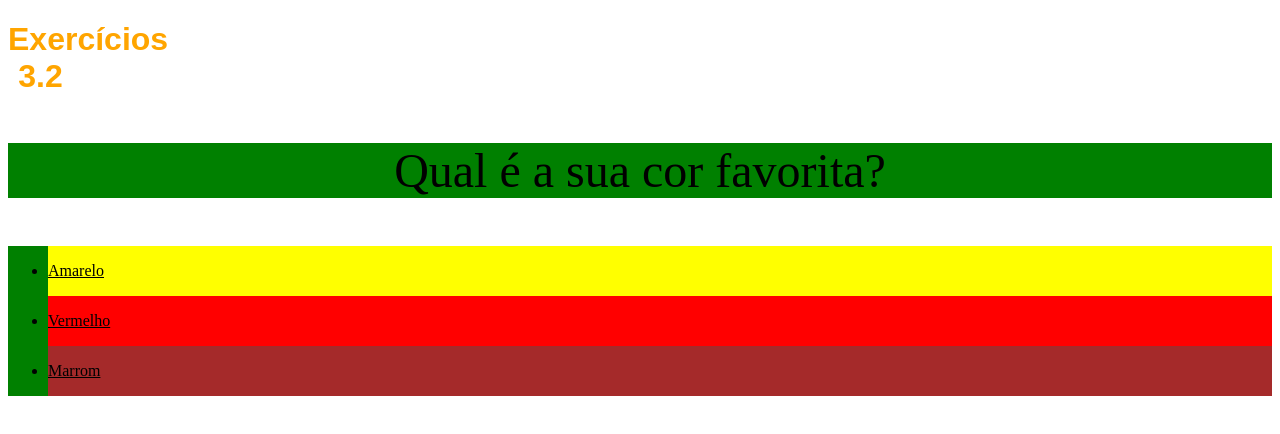
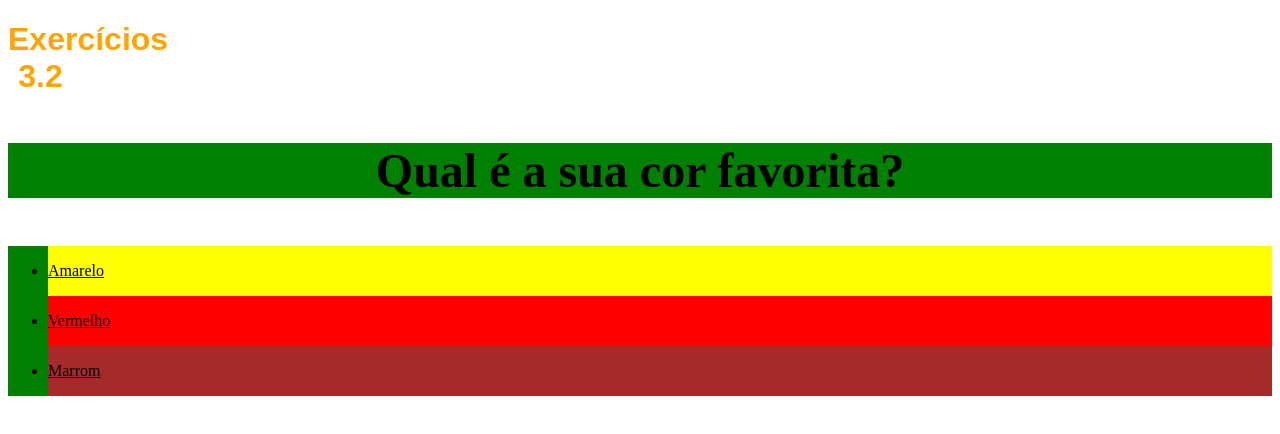
Before and after one commit to EsdrasThiago/Trybe-Exercicios, a plain HTML site: page fundamentos/bloco3/dia-2-html-css-primeiros-passos-em-css/index.html in a window 1280 px wide. Drawn offline with Linux system fonts and the light colour scheme.

Commit message:
arrumando o paragrafo

```diff
--- a/fundamentos/bloco3/dia-2-html-css-primeiros-passos-em-css/style.css
+++ b/fundamentos/bloco3/dia-2-html-css-primeiros-passos-em-css/style.css
@@ -13,7 +13,7 @@ ul {
     background-color: green;
 }
 p {
-    font-weight: 600px;
+    font-weight: 600;
     font-size: 3em;
     text-align: center;
 }
```
